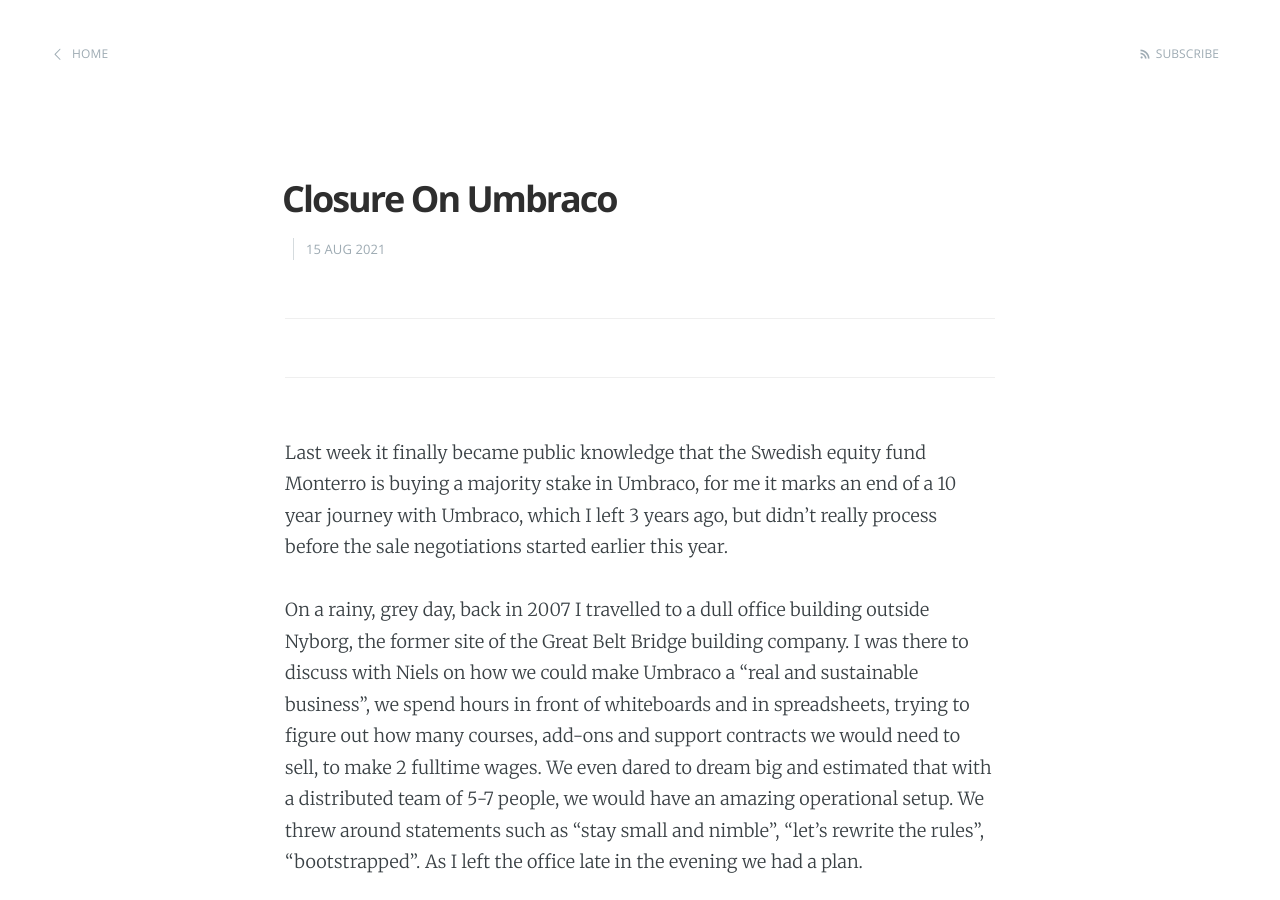
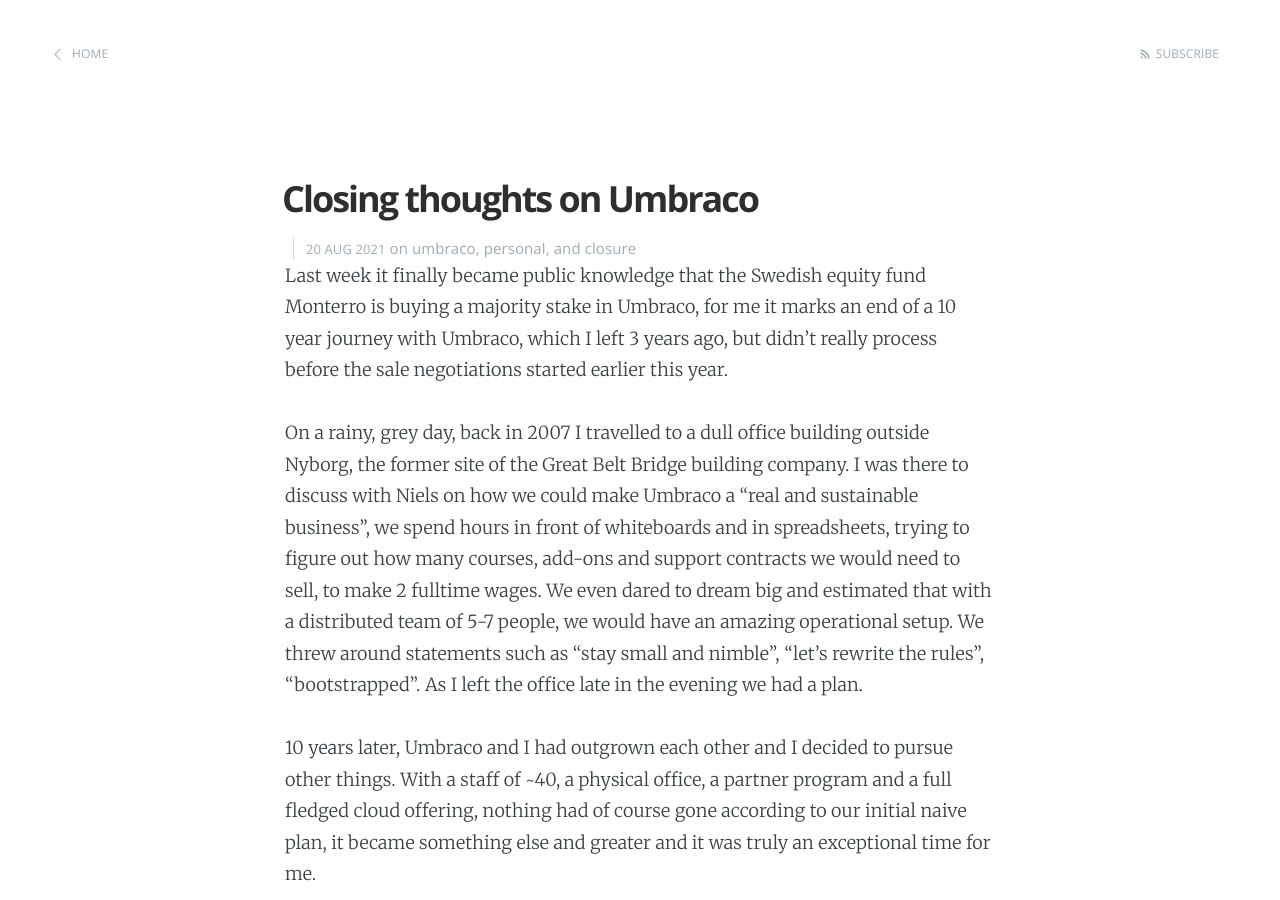
Before and after one commit to perploug/perploug.github.io, a Jekyll site: the page built from _posts/2021-08-15-Closure-on-umbraco.md, in a window 1280 px wide and 900 px high. Built offline with Jekyll 4.4.1, drawn with Linux system fonts in a browser that asks for light colours; our own code applies the rules of GitHub Pages for plain Markdown files.

Commit message:
Update 2021-08-15-Closure-on-umbraco.md
Signed-off-by: Per Ploug <per.ploug@zalando.de>

```diff
--- a/_posts/2021-08-15-Closure-on-umbraco.md
+++ b/_posts/2021-08-15-Closure-on-umbraco.md
@@ -1,6 +1,11 @@
-----
+---
+layout: post
+title:  "Closing thoughts on Umbraco"
+date:   2021-08-20 13:00:00
+categories: umbraco personal closure
+---
 
-----
+
 Last week it finally became public knowledge that the Swedish equity fund Monterro is buying a majority stake in Umbraco, for me it marks an end of a 10 year journey with Umbraco, which I left 3 years ago, but didn’t really process before the sale negotiations started earlier this year.
 
 On a rainy, grey day, back in 2007 I travelled to a dull office building outside Nyborg, the former site of the Great Belt Bridge building company. I was there to discuss with Niels on how we could make Umbraco a “real and sustainable business”, we spend hours in front of whiteboards and in spreadsheets, trying to figure out how many courses, add-ons and support contracts we would need to sell, to make 2 fulltime wages. We even dared to dream big and estimated that with a distributed team of 5-7 people, we would have an amazing operational setup. We threw around statements such as “stay small and nimble”, “let’s rewrite the rules”, “bootstrapped”. As I left the office late in the evening we had a plan.
```
